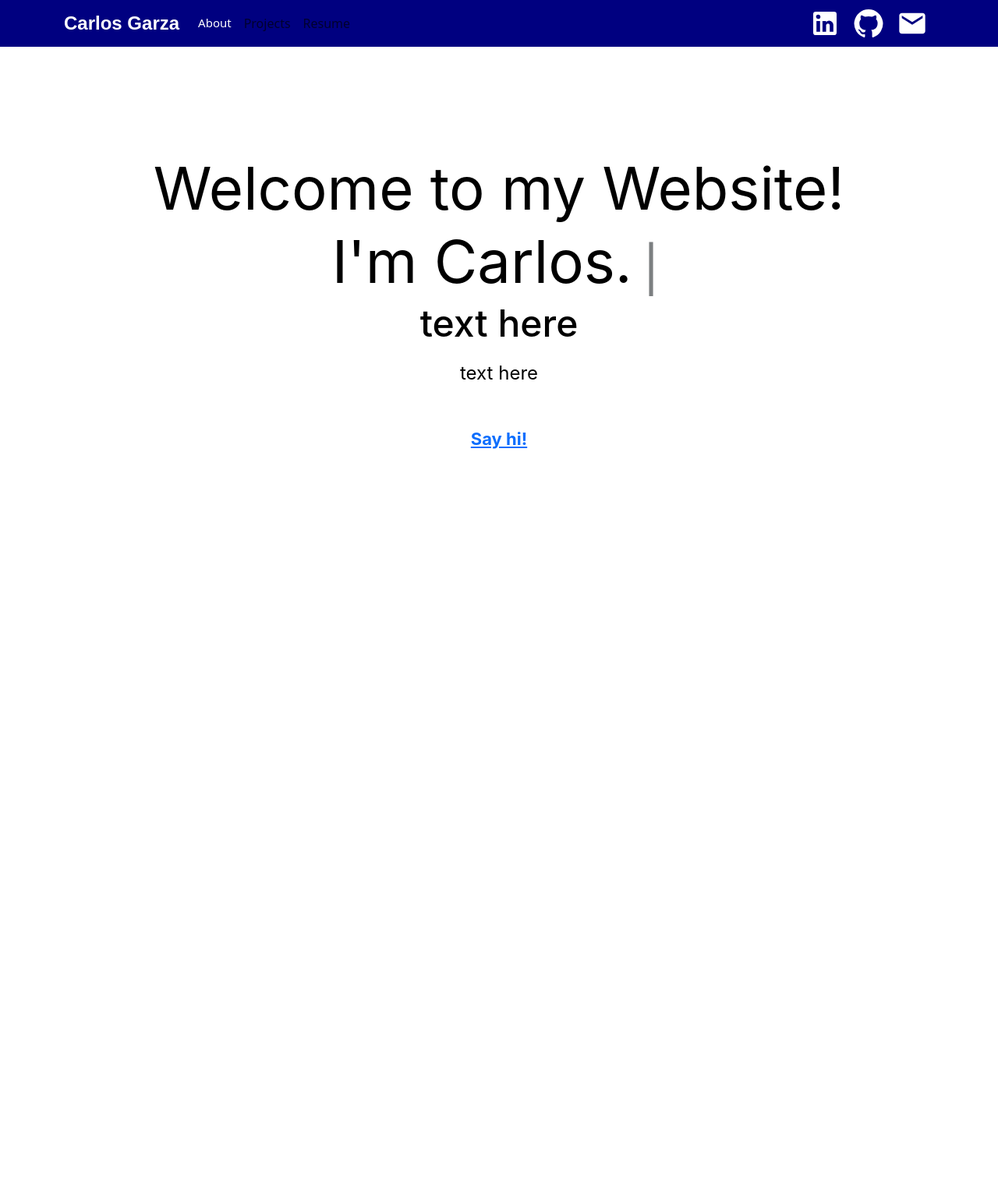
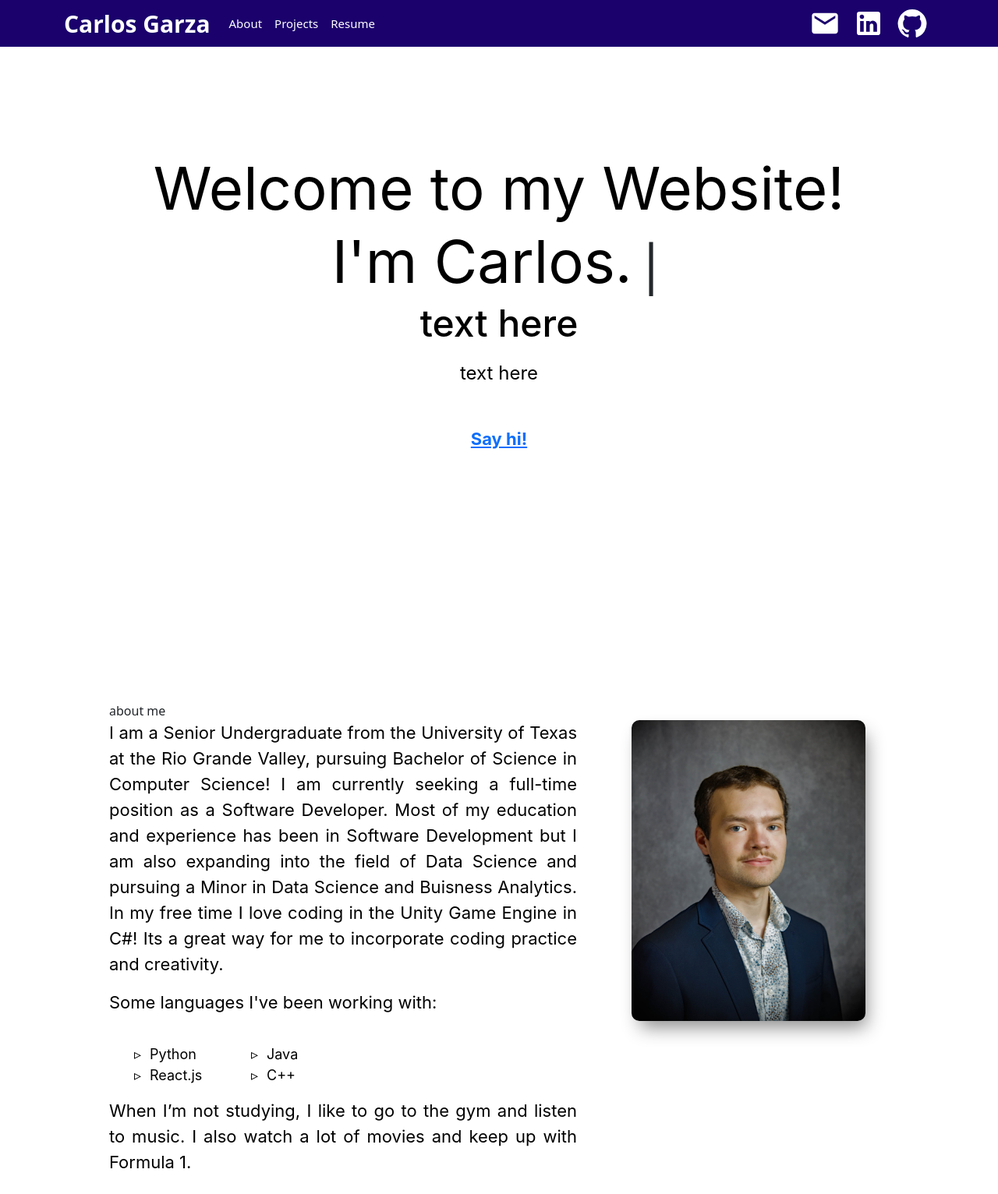
Before and after one commit to JulJulien/carlosjgarzaPW, a React (Create React App) app in the folder carlosjgarza/: page / in a window 1280 px wide. Shown: the whole page at 78% size. Before the commit the page ends 808 px from the top, so only its background shows below. Built offline with nearby package versions, Linux system fonts and the light colour scheme; no server answers.

Commit message:
image added. About me added

```diff
--- a/carlosjgarza/src/App.js
+++ b/carlosjgarza/src/App.js
@@ -2,6 +2,7 @@ import React, { useEffect, useState } from 'react';
 import axios from 'axios';
 import Intro from './components/Intro';
 import NavBar from './components/NavBar';
+import About from './components/About';
 import 'bootstrap/dist/css/bootstrap.min.css';
 
 function App() {
@@ -22,6 +23,7 @@ function App() {
     <div>
       <NavBar/>
       <Intro />
+      <About />
       <h1>{message}</h1>
     </div>
   );
--- /dev/null
+++ b/carlosjgarza/src/components/About.js
@@ -0,0 +1,55 @@
+import React from "react";
+import "../styles/About.css";
+
+class About extends React.Component{
+    render(){
+        const one = (
+            <p>
+                I am a Senior Undergraduate from the University of Texas at the Rio Grande Valley, pursuing Bachelor of Science in Computer Science! I am currently seeking a full-time position as a Software Developer.
+                Most of my education and experience has been in Software Development but I am also expanding into the field of Data Science and pursuing a Minor in Data Science and Buisness Analytics.
+                In my free time I love coding in the Unity Game Engine in C#! Its a great way for me to incorporate coding practice and creativity.
+            </p>
+
+
+        );
+
+        const two = (
+            <p>
+              When I’m not studying, I like to go to the gym and listen to music. I
+              also watch a lot of movies and keep up with Formula 1.
+            </p>
+          );
+
+        const tech_stack = [
+            "Python",
+            "Java",
+            "React.js",
+            "C++",
+          ];
+
+        return (
+            <div id="about">
+              <div className="section-header">
+                <span className="section-title">about me</span>
+              </div>
+              <div className="about-content">
+                <div className="about-description">
+                  {one}
+                  <p>Some languages I've been working with:</p>
+                  <ul className="tech-stack">
+                    {tech_stack.map((tech_item, i) => (
+                      <li key={i}>{tech_item}</li>
+                    ))}
+                  </ul>
+                  {two}
+                </div>
+                <div className="about-image">
+                  <img src={"/assets/Cropped_CJG_Professional_Headshot.jpg"} alt="CarlosGarza" />
+                </div>
+              </div>
+            </div>
+          );
+    }
+}
+
+export default About;
--- a/carlosjgarza/src/components/NavBar.js
+++ b/carlosjgarza/src/components/NavBar.js
@@ -11,18 +11,18 @@ function NavBar(){
     return (
         <Navbar fixed = "top" classname ="navbar" expand = "lg">
             <Container>
-                <Navbar.Brand href="#intro" className="custom-brand">Carlos Garza </Navbar.Brand>
+                <Navbar.Brand href="#intro" style={{color: 'white', fontSize: '30px'}}>Carlos Garza </Navbar.Brand>
                 <Navbar.Toggle aria-controls="basic-navbar-nav" />
                 <Navbar.Collapse id="basic-navbar-nav">
                     <Nav className = "me-auto">
                         <Nav.Link href="#About" style={{color: 'white', fontSize: '15px'}}>About</Nav.Link>
-                        <Nav.Link href="#Projects">Projects</Nav.Link>
-                        <Nav.Link href="#Resume">Resume</Nav.Link>
+                        <Nav.Link href="#Projects"style={{color: 'white', fontSize: '15px'}}>Projects</Nav.Link>
+                        <Nav.Link href="#Resume"style={{color: 'white', fontSize: '15px'}}>Resume</Nav.Link>
                     </Nav>
                     <Nav className = "ml-auto">
+                        <Nav.Link href = "mailto:cjulgarza@gmail.com"><EmailIcon style={{ color: 'white' ,fontSize: '40px'}}/></Nav.Link>
                         <Nav.Link href = "https://www.linkedin.com/in/carlosj-garza/"><LinkedInIcon style={{ color: 'white',fontSize: '40px' }}/></Nav.Link>
                         <Nav.Link href = "https://github.com/JulJulien"><GitHubIcon style={{ color: 'white' ,fontSize: '40px' }}/></Nav.Link>
-                        <Nav.Link href = "mailto:cjulgarza@gmail.com"><EmailIcon style={{ color: 'white' ,fontSize: '40px'}}/></Nav.Link>
                     </Nav>
                 </Navbar.Collapse>
             </Container>
--- /dev/null
+++ b/carlosjgarza/src/styles/About.css
@@ -0,0 +1,60 @@
+#about {
+    min-height: 50vh;
+    margin: auto;
+    max-width: 1000px;
+    padding-top: 100px;
+  }
+
+  .about-description ul {
+    padding-top: 20px;
+    list-style-type: none;
+    display: grid;
+    grid-template-columns: repeat(2, minmax(150px, 10px));
+  }
+
+  .about-description li {
+    position: relative;
+    padding-left: 20px;
+    font-size: 18px;
+    color: var(--custom-text-color);
+  }
+
+  .about-description li::before {
+    content: "▹    ";
+    color: var(--custom-text-color);
+    position: absolute;
+    left: 0;
+  }
+
+  .about-content {
+    display: flex;
+    flex-direction: row;
+  }
+
+  .about-description {
+    font-family: "Inter", sans-serif;
+    color: black;
+    max-width: 600px;
+    font-size: 22px;
+    text-align: justify;
+    margin: 0;
+  }
+
+  .about-description a,
+  .about-description b {
+    font-size: 21px;
+    font-weight: bold;
+  }
+
+  .about-image {
+    padding-left: 40px;
+  }
+
+  .about-image img {
+    max-width: 300px;
+    height: auto;
+    border-radius: 10px;
+    margin-left: 30px;
+    box-shadow: 6px 13px 23px -5px rgba(0, 0, 0, 0.46);
+    border: none;
+  }
--- a/carlosjgarza/src/styles/NavBar.css
+++ b/carlosjgarza/src/styles/NavBar.css
@@ -1,6 +1,6 @@
 /* src/components/Navbar.css */
 .navbar {
-    background-color: navy !important; /* Solid color (you can choose your preferred color) */
+    background-color: rgb(26, 1, 108) !important; /* Solid color (you can choose your preferred color) */
     height: 60px !important;              /* Set the desired height */
     padding: 0 2rem;           /* Adjust padding to align content */
     color: white;              /* Text color */
@@ -17,13 +17,19 @@
     font-family: 'Raleway', sans-serif;
     font-size: 50px;               /* Custom font size */
     font-weight: bold;             /* Optional: to make it bold */
-}
+  }
 
   .navbar .navbar-brand {
     color: white;
     font-size: 24px;
     font-weight: bold;
-}
+  }
+
+  .navbar .me-auto {
+    color: white;
+    display: flex;
+    justify-content: space-between;
+  }
 
   .navbar .ml-auto {
     color: white;
@@ -31,36 +37,15 @@
     justify-content: space-between;
   }
 
-    .navbar .me-auto a:hover, .navbar .ml-auto a:hover {
-        color: grey !important;
-    }
-
-  .navbar-logo h1 {
-    color: #fff;
-    margin: 0;
+  .navbar .me-auto a, .navbar .ml-auto a {
+    color: white;
+    text-decoration: none;
   }
 
-  .navbar-links {
-    color: white;
-    list-style-type: none;
-    display: flex;
-    gap: 2rem;
-    margin: 0;
+  .navbar .me-auto a:hover{
+    color: grey !important;
   }
 
-  .navbar-links li {
-    color: white;
-    display: inline;
+  .navbar .ml-auto a:hover {
+    color: grey !important;
   }
-
-  .navbar-links a {
-    color: #fff;
-    text-decoration: none;
-    font-weight: bold;
-    padding: 0.5rem;
-  }
-
-  .navbar-links a:hover {
-    background-color: #555;
-    border-radius: 5px;
-  }
```
Also changed, not shown: carlosjgarza/public/assets/Cropped_CJG_Professional_Headshot.jpg (added).
